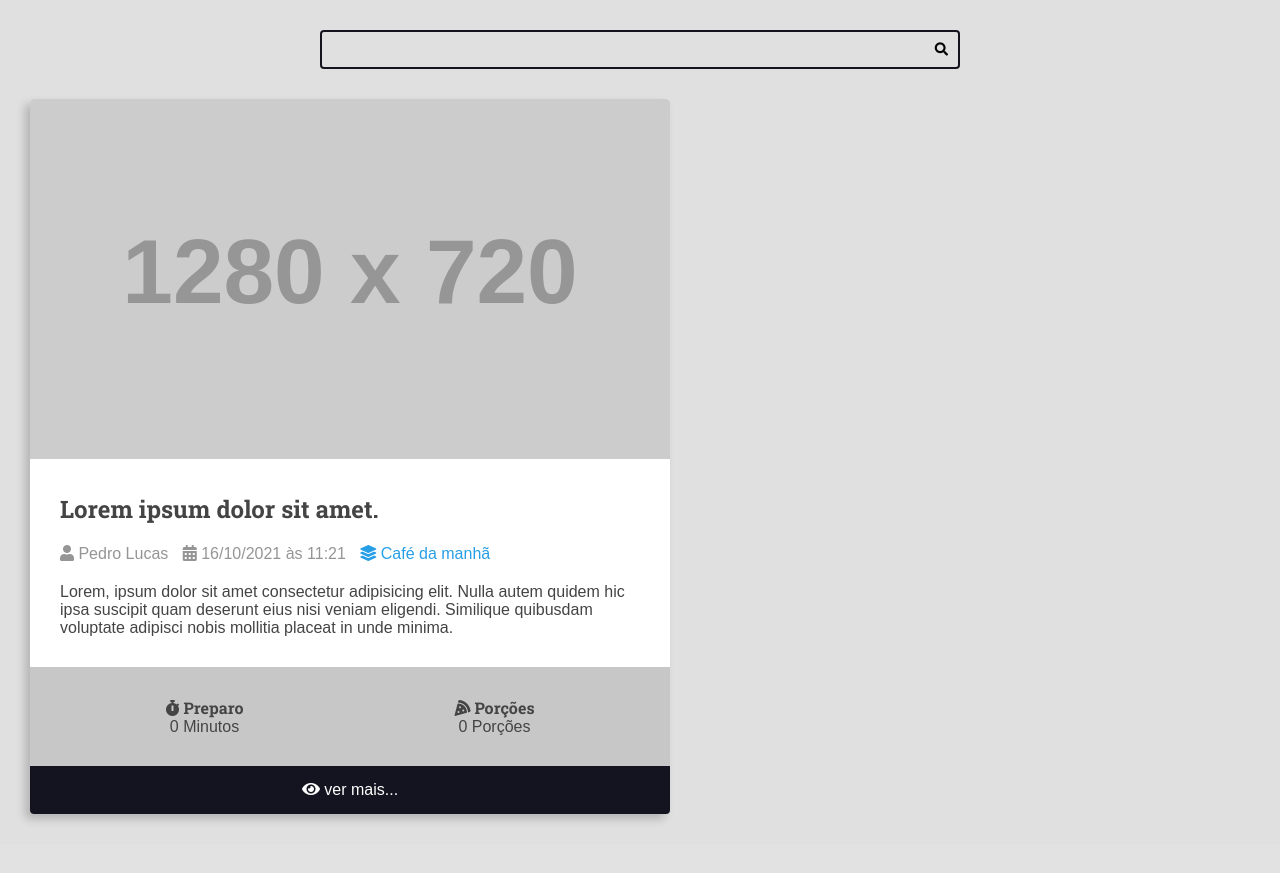
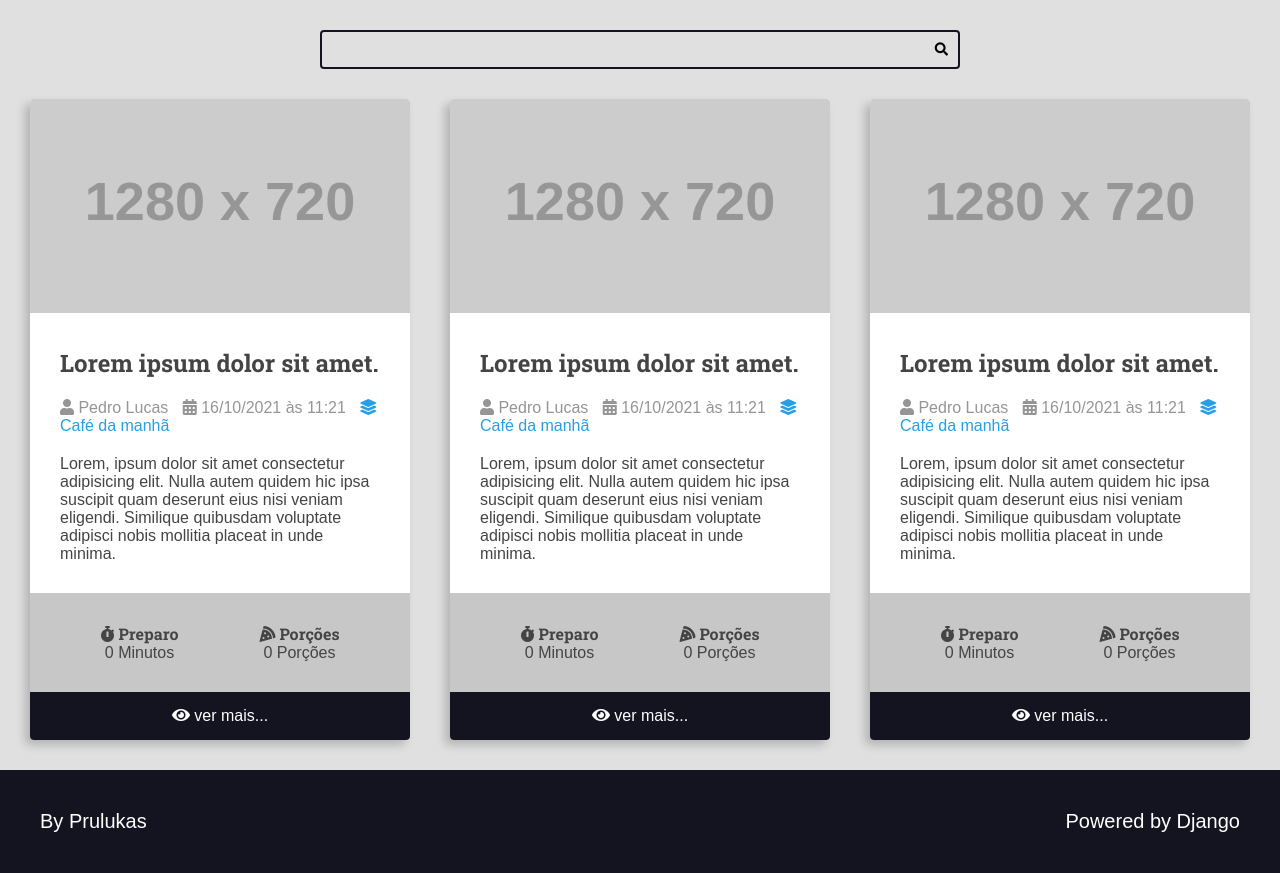
Before and after one commit to Prulucas/curso-django-projeto1, a Django app: page / in a window 1280 px wide. Shown: the part 113-986 px from the top of the page. Before the commit the page ends 936 px from the top, so only its background shows below. Run offline with Django 5.2, Linux system fonts and the light colour scheme; grey boxes labelled with a size stand in for pictures from a placeholder-image service; some libraries are stand-ins or nearby versions.

Commit message:
V 1.0 - Session 5 | creating footer HTML file

```diff
--- /dev/null
+++ b/recipes/templates/recipes/partials/footer.html
@@ -0,0 +1,9 @@
+<footer class="main-footer">
+  <div class="developer">
+    <a href="https://github.com/Prulucas/" target="_blank" rel="noreferrer noopener">By Prulukas</a>
+  </div>
+
+  <div class="powered">
+    <a href="https://www.djangoproject.com/" target="_blank" rel="noreferrer noopener">Powered by Django</a>
+  </div>
+</footer>
--- a/recipes/templates/recipes/partials/head.html
+++ b/recipes/templates/recipes/partials/head.html
@@ -261,5 +261,25 @@
         .recipe-footer a:hover {
             filter: brightness(2);
         }
+
+        .main-footer {
+            display: flex;
+            align-items: center;
+            justify-content: space-between;
+            background: var(--color-primary-dark);
+            color: var(--color-white);
+            padding: var(--spacing-gutter-large)
+        }
+
+        .main-footer a {
+            color: var(--color-white);
+            text-decoration: none;
+            transition: all 300ms ease-in-out;
+            font-size: 2rem;
+        }
+
+        .main-footer a:hover {
+            filter: brightness(.8);
+        }
     </style>
 </head>
--- /dev/null
+++ b/recipes/templates/recipes/partials/recipe.html
@@ -0,0 +1,53 @@
+            <div class="recipe recipe-list-item">
+                <div class="recipe-cover">
+                    <img src="https://placehold.co/1280x720/269fe6/00000/png" alt="Temporário">
+                </div>
+                <div class="recipe-title-container">
+                    <h2 class="recipe-title">Lorem ipsum dolor sit amet.</h2>
+                </div>
+
+                <div class="recipe-author">
+                    <span class="recipe-author-item">
+                        <i class="fas fa-user"></i>
+                        Pedro Lucas
+                    </span>
+                    <span class="recipe-author-item">
+                        <i class="fas fa-calendar-alt"></i>
+                        16/10/2021 às 11:21
+                    </span>
+                    <span class="recipe-author-item">
+                        <a href="/recipes/category/cafe-da-manha/">
+                            <i class="fas fa-layer-group"></i>
+                            <span>Café da manhã</span>
+                        </a>
+                    </span>
+                </div>
+
+                <div class="recipe-content">
+                    <p>Lorem, ipsum dolor sit amet consectetur adipisicing elit. Nulla autem quidem hic ipsa suscipit quam deserunt eius nisi veniam eligendi. Similique quibusdam voluptate adipisci nobis mollitia placeat in unde minima.</p>
+                </div>
+
+                 <div class="recipe-meta-container">
+                    <div class="recipe-meta recipe-preparation">
+                        <h3 class="recipe-meta-title"><i class="fas fa-stopwatch"></i> Preparo</h3>
+                        <div class="recipe-meta-text">
+                            0 Minutos
+                        </div>
+                    </div>
+                    <div class="recipe-meta recipe-servings">
+                        <h3 class="recipe-meta-title"><i class="fas fa-pizza-slice"></i> Porções</h3>
+                        <div class="recipe-meta-text">
+                            0 Porções
+                        </div>
+                    </div>
+                </div>
+
+                <footer class="recipe-footer">
+                    <a class="recipe-read-more button button-dark button-full-width" href="/recipes/3/">
+                        <i class="fas fa-eye"></i>
+                        <span>ver mais...</span>
+                    </a>
+                </footer>
+
+
+            </div>
```
Also changed, not shown: recipes/templates/recipes/pages/home.html (+6 -50 lines).
